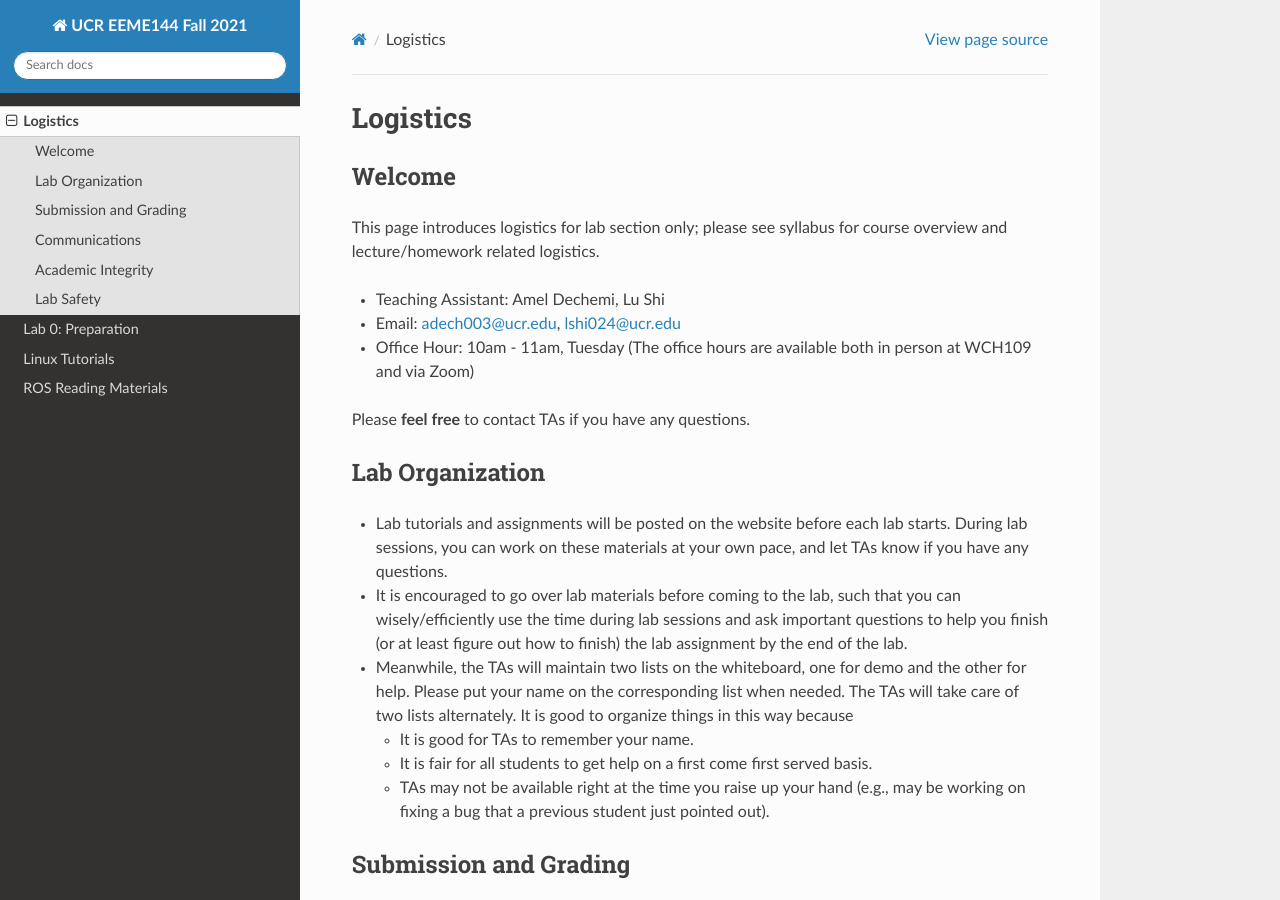
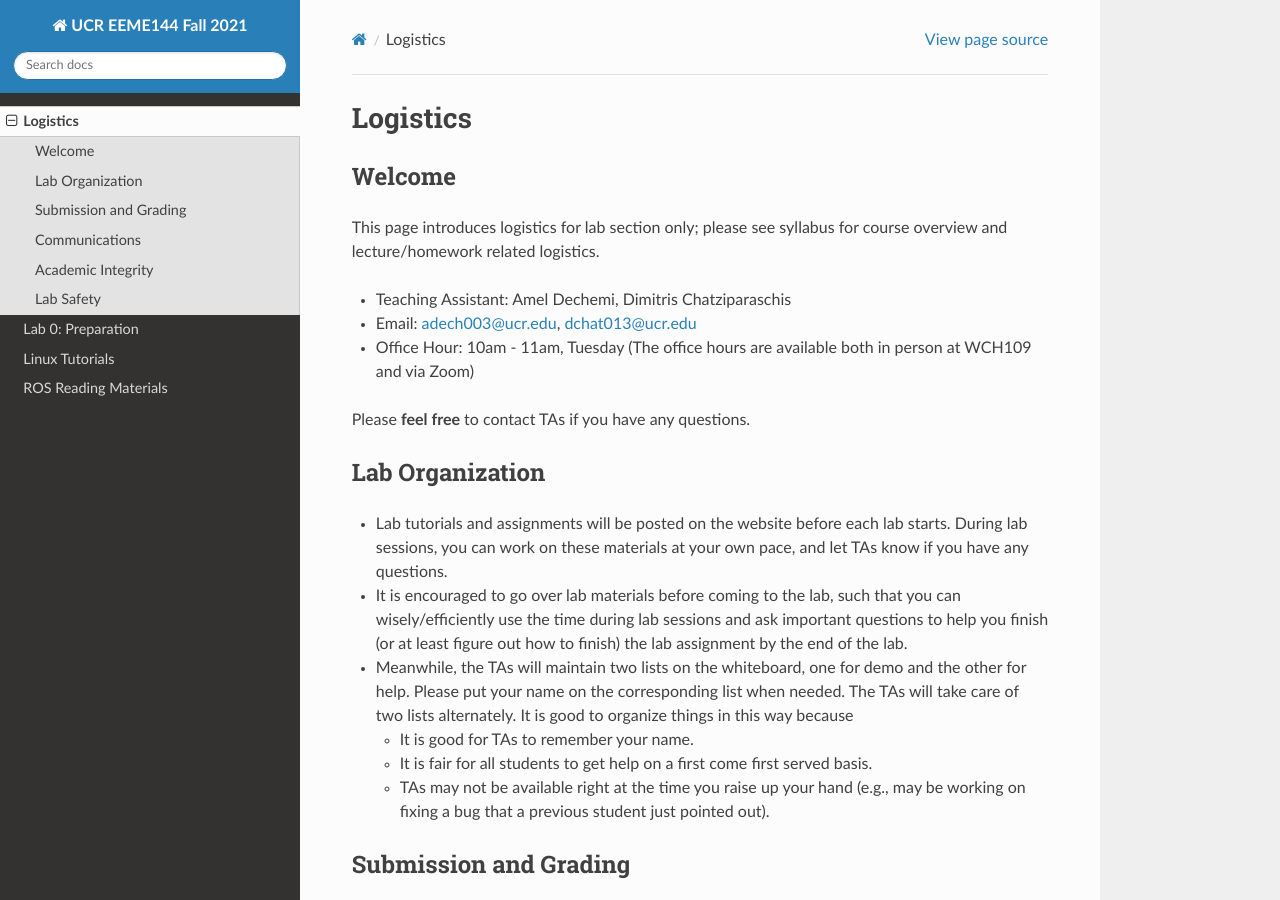
Before and after one commit to UCR-Robotics/ee144, a Sphinx documentation site: the page built from docs/logistics.rst, in a window 1280 px wide and 900 px high. Built offline with Sphinx 7.4.7 and the Read the Docs theme 2.0.0, drawn with Linux system fonts in a browser that asks for light colours; some of the changed text lies outside the part shown.

Commit message:
Update logistics.rst

```diff
--- a/docs/logistics.rst
+++ b/docs/logistics.rst
@@ -7,8 +7,8 @@ Welcome
 This page introduces logistics for lab section only;
 please see syllabus for course overview and lecture/homework related logistics.
 
-- Teaching Assistant: Amel Dechemi, Lu Shi
-- Email: adech003@ucr.edu, lshi024@ucr.edu
+- Teaching Assistant: Amel Dechemi, Dimitris Chatziparaschis
+- Email: adech003@ucr.edu, dchat013@ucr.edu
 - Office Hour: 10am - 11am, Tuesday (The office hours are available both in person at WCH109 and via Zoom)
 
 Please **feel free** to contact TAs if you have any questions.
```
Also changed, not shown: other parts of docs/logistics.rst (+1 -1 lines).
